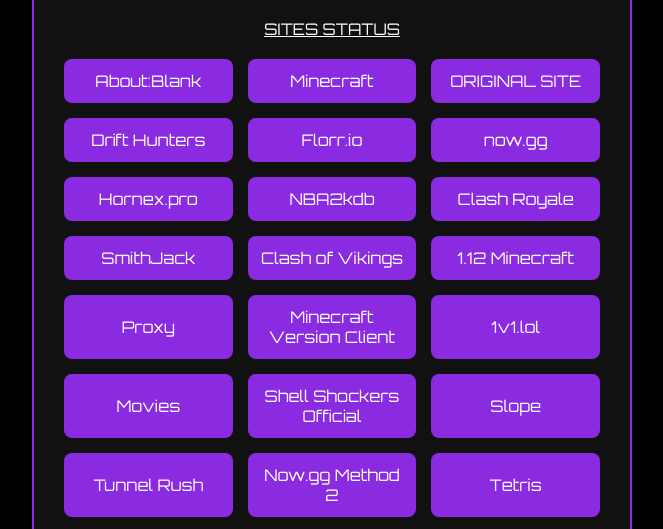
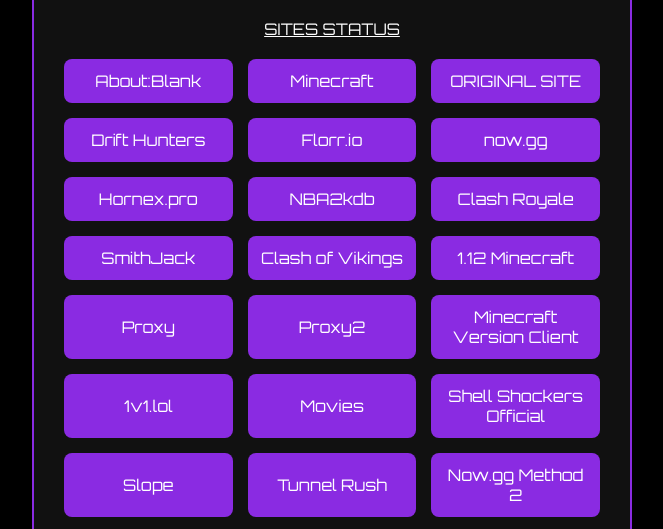
Before and after one commit to sckurvy/superdupercool, a plain HTML site: page index.html in a window 1280 px wide. Shown: the part 605-1134 px from the top of the page, without its empty margins (308-971 px from the left). Drawn offline with Linux system fonts and the light colour scheme.

Commit message:
Update index.html

```diff
--- a/index.html
+++ b/index.html
@@ -280,6 +280,7 @@
       { name: "Clash of Vikings", url: "https://www.bgames.com/game/clash-royale-online/" },
       { name: "1.12 Minecraft", url: "https://freedombrowser.org/static/mc/1.12.2/wasm/" },
       { name: "Proxy", url: "https://school.pepikutan.net" },
+      { name: "Proxy2", url: "https://ipssnntvvs.conyser.cl" },
       { name: "Minecraft Version Client", url: "https://tuff.speedslicer.dev/" },
       { name: "1v1.lol", url: "https://selenite.cc/semag/1v1lol/index.html" },
       { name: "Movies", url: "https://ww20.0123movie.net/" },
```
